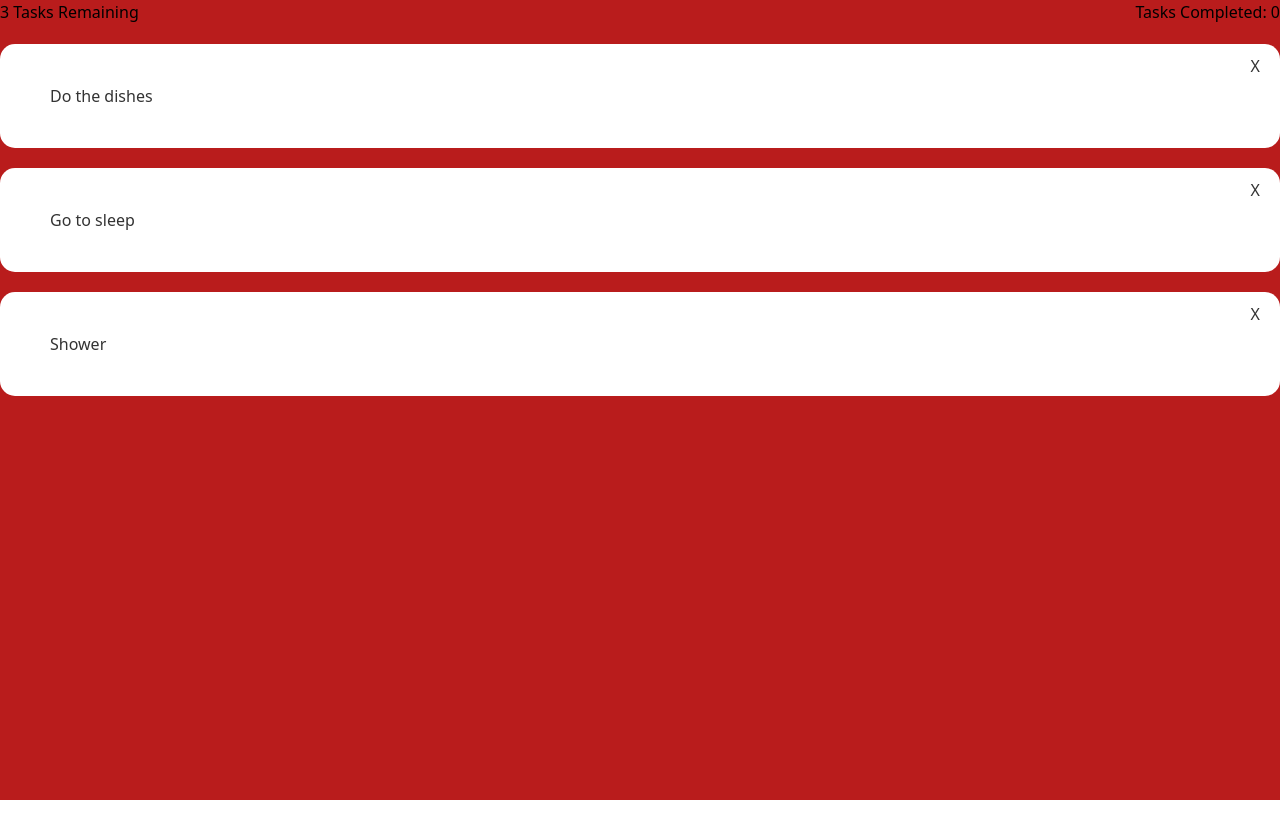
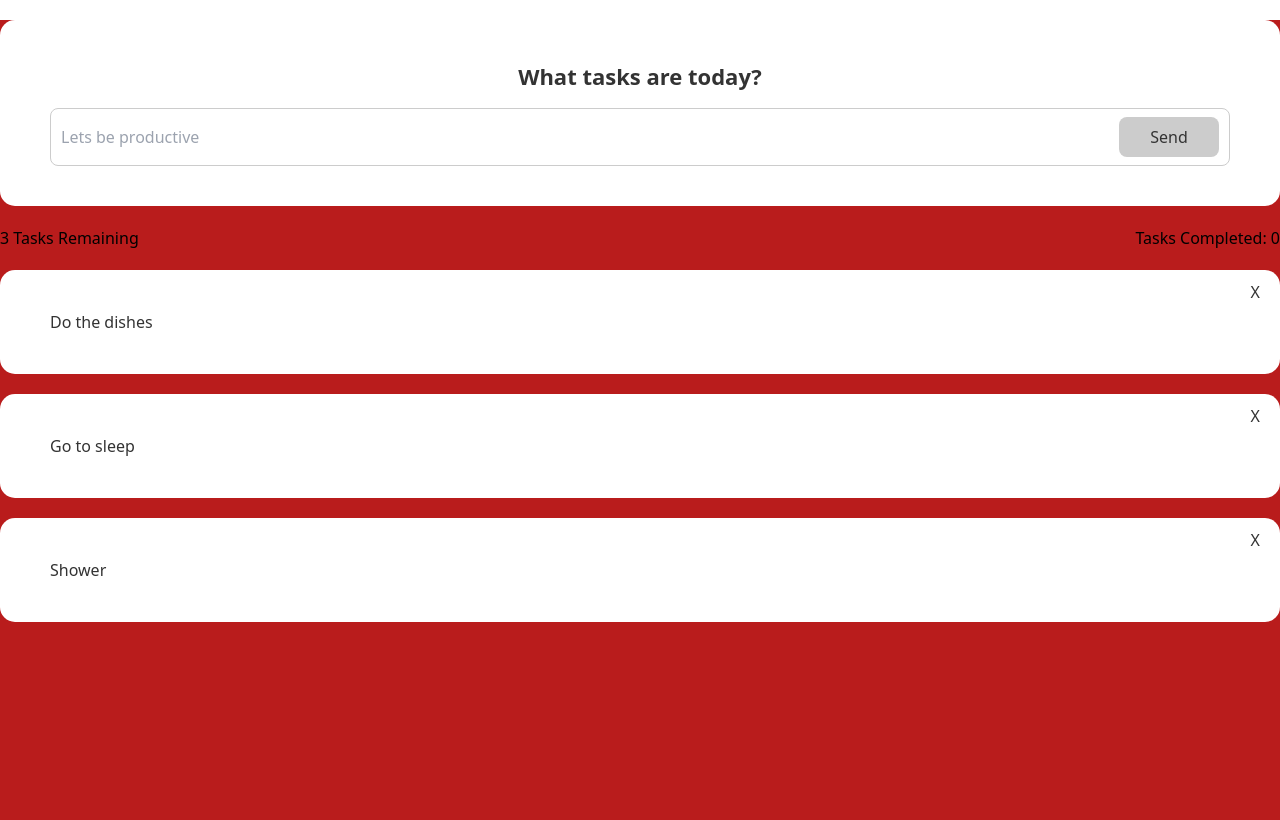
Before and after one commit to DootDoot4567/hack-demo, a SvelteKit app in the folder my-app/: page / in a window 1280 px wide. Built offline with nearby package versions, Linux system fonts and the light colour scheme.

Commit message:
Basic UI for task list

```diff
--- /dev/null
+++ b/my-app/src/Components/Button.svelte
@@ -0,0 +1,48 @@
+
+<script>
+    export let style = 'primary'
+    export let type = 'button'
+    export let disabled = false
+  </script>
+
+  <button {type} {disabled} class={style}>
+    <slot></slot>
+  </button>
+
+
+  <style>
+    button {
+      color: #fff;
+      border: 0;
+      border-radius: 8px;
+      color: #fff;
+      width: 100px;
+      height: 40px;
+      cursor: pointer;
+    }
+
+    .primary {
+      background-color: #202142;
+    }
+
+    .secondary {
+      background: #ff6a95;
+    }
+
+    button:hover {
+      transform: scale(0.98);
+      opacity: 0.9;
+    }
+
+    button:disabled{
+      background-color: #cccccc;
+      color: #333;
+      cursor:auto;
+    }
+
+    button:disabled:hover{
+      transform:scale(1);
+      opacity: 1;
+    }
+
+  </style>
--- /dev/null
+++ b/my-app/src/Components/TaskAdder.svelte
@@ -0,0 +1,93 @@
+<script>
+   import Card from './Card.svelte';
+   import Button from './Button.svelte';
+    import {v4 as uuidv4} from 'uuid'
+    import {createEventDispatcher} from 'svelte'
+
+    const dispatch = createEventDispatcher()
+
+    let text = ''
+    let btnDisabled = true
+    let min = 1
+    let message
+
+
+    const handleInput = () => {
+      if(text.trim().length <= min){
+        message = `Text must be at least ${min+2} Characters`
+      }
+      else{
+        message = null
+        btnDisabled = false
+      }
+    }
+
+    const handleSubmit = () => {
+      if(text.trim().length > min){
+        const newTask = {
+          id: uuidv4(),
+          text
+        }
+
+        dispatch('add-task', newTask)
+
+        text = ''
+      }
+    }
+</script>
+
+<Card>
+  <header>
+    <h2>What tasks are today?</h2>
+  </header>
+  <form on:submit|preventDefault = {handleSubmit}>
+  <div class="input-group">
+    <input type="text" on:input={handleInput} bind:value = {text} placeholder="Lets be productive">
+    <Button disabled={btnDisabled} type="submit">Send</Button>
+  </div>
+  {#if message}
+    <div class= "message">
+      {message}
+    </div>
+  {/if}
+</Card>
+
+
+
+  <style>
+    header {
+      max-width: 400px;
+      margin: auto;
+    }
+
+    header h2 {
+      font-size: 22px;
+      font-weight: 600;
+      text-align: center;
+    }
+
+    .input-group {
+      display: flex;
+      flex-direction: row;
+      border: 1px solid #ccc;
+      padding: 8px 10px;
+      border-radius: 8px;
+      margin-top: 15px;
+    }
+
+    input {
+      flex-grow: 2;
+      border: none;
+      font-size: 16px;
+    }
+
+    input:focus {
+      outline: none;
+    }
+
+    .message{
+      padding-top: 10px;
+      text-align: center;
+      color: rebeccapurple;
+    }
+  </style>
--- a/my-app/src/Components/TaskList.svelte
+++ b/my-app/src/Components/TaskList.svelte
@@ -1,10 +1,14 @@
 <script>
-    export let task = []
+   import {scale} from 'svelte/transition'
+   export let task = []
     import TaskItem from './TaskItem.svelte'
 
     console.log(task)
 </script>
 
 {#each task as fb (fb.id)}
-    <TaskItem item={fb} on:delete-task />
+    <div in:scale out:scale>
+        <TaskItem item={fb} on:delete-task />
+    </div>
+
 {/each}
--- a/my-app/src/routes/+page.svelte
+++ b/my-app/src/routes/+page.svelte
@@ -1,7 +1,13 @@
+<!-- NPM install UUID -->
+
 <script>
     import TaskList from '../Components/TaskList.svelte'
     import TaskStats from '../Components/TaskStats.svelte'
+    import TaskAdder from '../Components/TaskAdder.svelte'
+
+
     let task = [
+
     {
         id: 1,
         text: 'Do the dishes',
@@ -18,6 +24,11 @@
 
 $: count = task.length
 $: finished = 0
+
+const addTask = (e) =>{
+    const newTask = e.detail
+    task = [newTask, ...task]
+}
 const deleteTask = (e) => {
     const itemId = e.detail
     task = task.filter((item => item.id != itemId))
@@ -26,6 +37,7 @@ const deleteTask = (e) => {
 </script>
 
 <main class="min-h-screen bg-red-700">
+    <TaskAdder on:add-task={addTask} />
     <TaskStats {count} {finished}/>
     <TaskList {task} on:delete-task={deleteTask} />
 </main>
```
